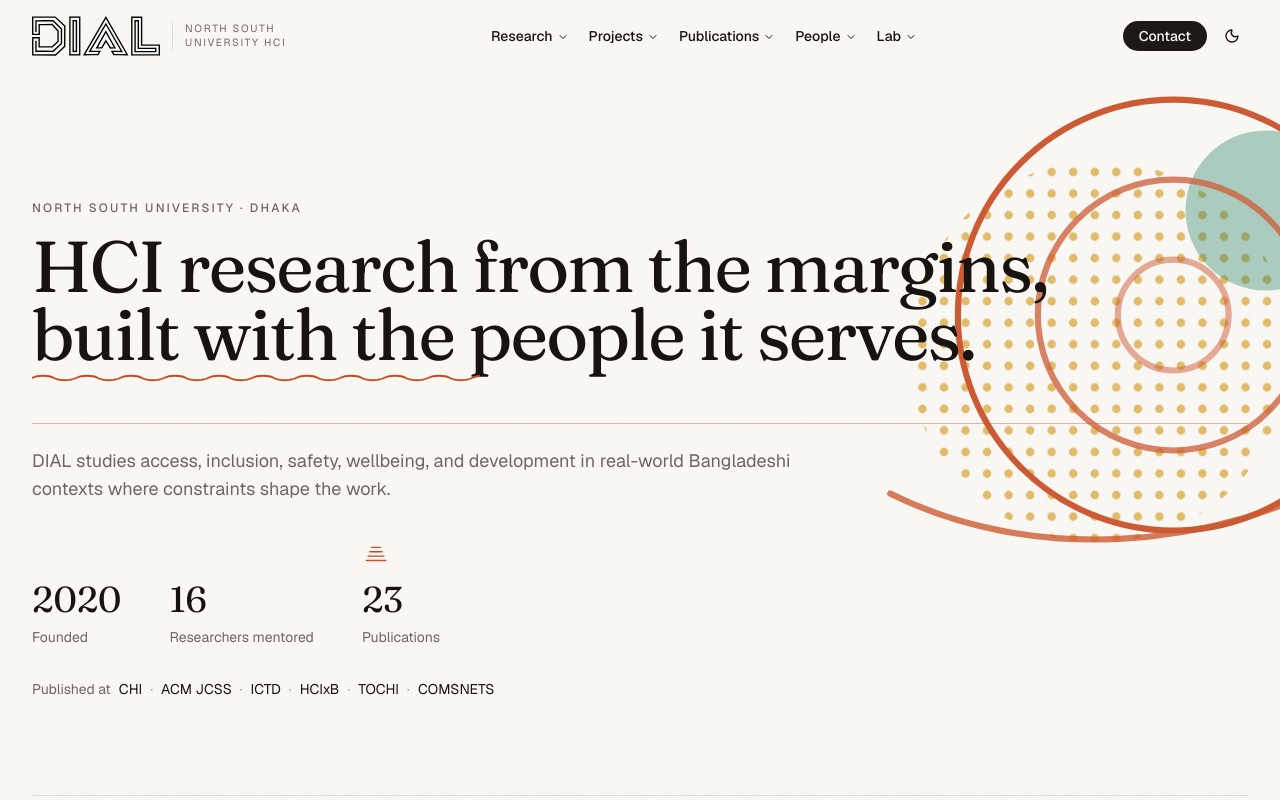
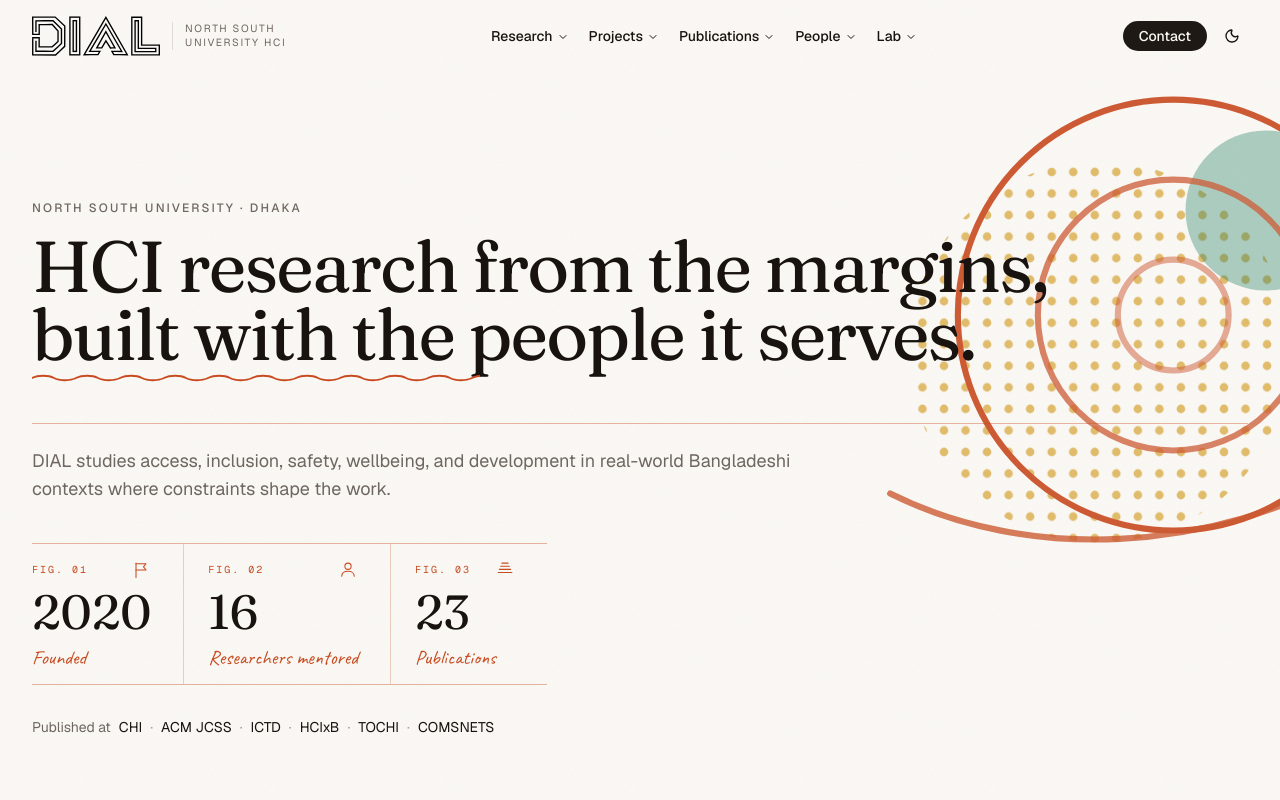
Before and after one commit to uzayer/dial-test, a Next.js app: page /about in a window 1280 px wide. Shown: the top 800 px of the page. Built offline with nearby package versions, Linux system fonts and the light colour scheme.

Commit message:
feat: redesign page header stats as a ruled ledger strip
Figure captions, hand-lettered labels, and a stamped icon on the caption row. Adds marks for Founded, Since, Alumni placed, Ongoing and Grants, plus aliases for related labels.

```diff
--- a/src/components/marks.tsx
+++ b/src/components/marks.tsx
@@ -289,10 +289,33 @@
   "Years of research": ["M4 7h24v20H4zM4 13h24", "M10 4v5M22 4v5", "M13 18h6"],
   Projects: ["M4 9h10l2 3h12v14H4z"],
   People: ["M6 26c0-5 4-8 10-8s10 3 10 8", "M16 5a5 5 0 1 1 0 10 5 5 0 0 1 0-10z"],
+  // A pennant planted on a pole.
+  Founded: ["M8 28V5", "M8 6h16l-4 5 4 5H8"],
+  // A clock face, for "since" and "active since".
+  Since: ["M16 4a12 12 0 1 1 0 24 12 12 0 0 1 0-24z", "M16 10v6l4 3"],
+  // A mortarboard.
+  "Alumni placed": ["M16 6L3 12l13 6 13-6z", "M8 15v6c0 2 4 4 8 4s8-2 8-4v-6", "M29 12v8"],
+  // A circling arrow: still going.
+  Ongoing: ["M26 16a10 10 0 1 1-3-7", "M24 4v6h-6"],
+  // A coin with a stroke through it.
+  Grants: [
+    "M16 4a12 12 0 1 1 0 24 12 12 0 0 1 0-24z",
+    "M16 9v14",
+    "M20 12c-1-1.5-7-2-7 1.5s7 2.5 7 6-6 3-7 1.5",
+  ],
+};
+
+// Labels that read as one of the marks above.
+const FACT_MARK_ALIASES: Record<string, string> = {
+  Years: "Years of research",
+  "Best paper": "Awards",
+  "Researchers mentored": "People",
+  "Ongoing projects": "Projects",
+  "Active since": "Since",
 };
 
 export const FactMark = ({ label, className }: { label: string; className?: string }) => {
-  const paths = FACT_MARKS[label];
+  const paths = FACT_MARKS[FACT_MARK_ALIASES[label] ?? label];
   if (!paths) return null;
   return (
     <svg aria-hidden viewBox="0 0 32 32" className={cn("size-6 text-ink", className)}>
--- a/src/components/page-header.tsx
+++ b/src/components/page-header.tsx
@@ -129,25 +129,38 @@
             </p>
           )}
           {facts && facts.length > 0 && (
-            // Capped short of the margin the art bleeds into, so a fourth
-            // figure wraps rather than running under it.
+            // A ruled ledger strip: hairlines above and below, one column per
+            // figure. Capped short of the margin the art bleeds into.
             <dl
               {...step(4)}
               className={cn(
-                "relative z-10 flex flex-wrap gap-x-12 gap-y-8 lg:max-w-2xl",
+                "relative z-10 flex w-fit max-w-full flex-wrap border-y border-ink/40 lg:max-w-2xl",
                 step(4).className,
               )}
             >
-              {facts.map((fact) => (
-                <div key={fact.label} className="flex flex-col gap-2.5">
-                  {/* The slot is held open whether or not this figure's label
-                      has a mark drawn for it, so a marked figure and an
-                      unmarked one still sit on the same baseline. */}
-                  <span aria-hidden className="block h-7">
-                    <FactMark label={fact.label} className="ink-mark size-7" />
-                  </span>
-                  <dd className="font-display text-4xl leading-none tabular-nums">{fact.value}</dd>
-                  <dt className="text-sm text-muted-foreground">{fact.label}</dt>
+              {facts.map((fact, i) => (
+                <div
+                  key={fact.label}
+                  className={cn(
+                    "flex flex-col gap-2 py-4 pr-8",
+                    i > 0 && "border-l border-ink/25 pl-6",
+                  )}
+                >
+                  {/* Caption row: the figure number on the left, the mark stamped
+                      on the right. The slot is held open when a label has no
+                      mark, so the numerals below stay on one baseline. */}
+                  <div className="flex h-5 items-center justify-between gap-6">
+                    <span
+                      aria-hidden
+                      className="font-mono text-[10px] tracking-[0.2em] text-ink uppercase"
+                    >
+                      Fig. {String(i + 1).padStart(2, "0")}
+                    </span>
+                    <FactMark label={fact.label} className="ink-mark size-5 shrink-0" />
+                  </div>
+                  <dd className="font-display text-5xl leading-none tabular-nums">{fact.value}</dd>
+                  {/* Lettered by hand, like a note in the margin of the plate. */}
+                  <dt className="pt-1 font-hand text-xl leading-none text-ink">{fact.label}</dt>
                 </div>
               ))}
             </dl>
```
